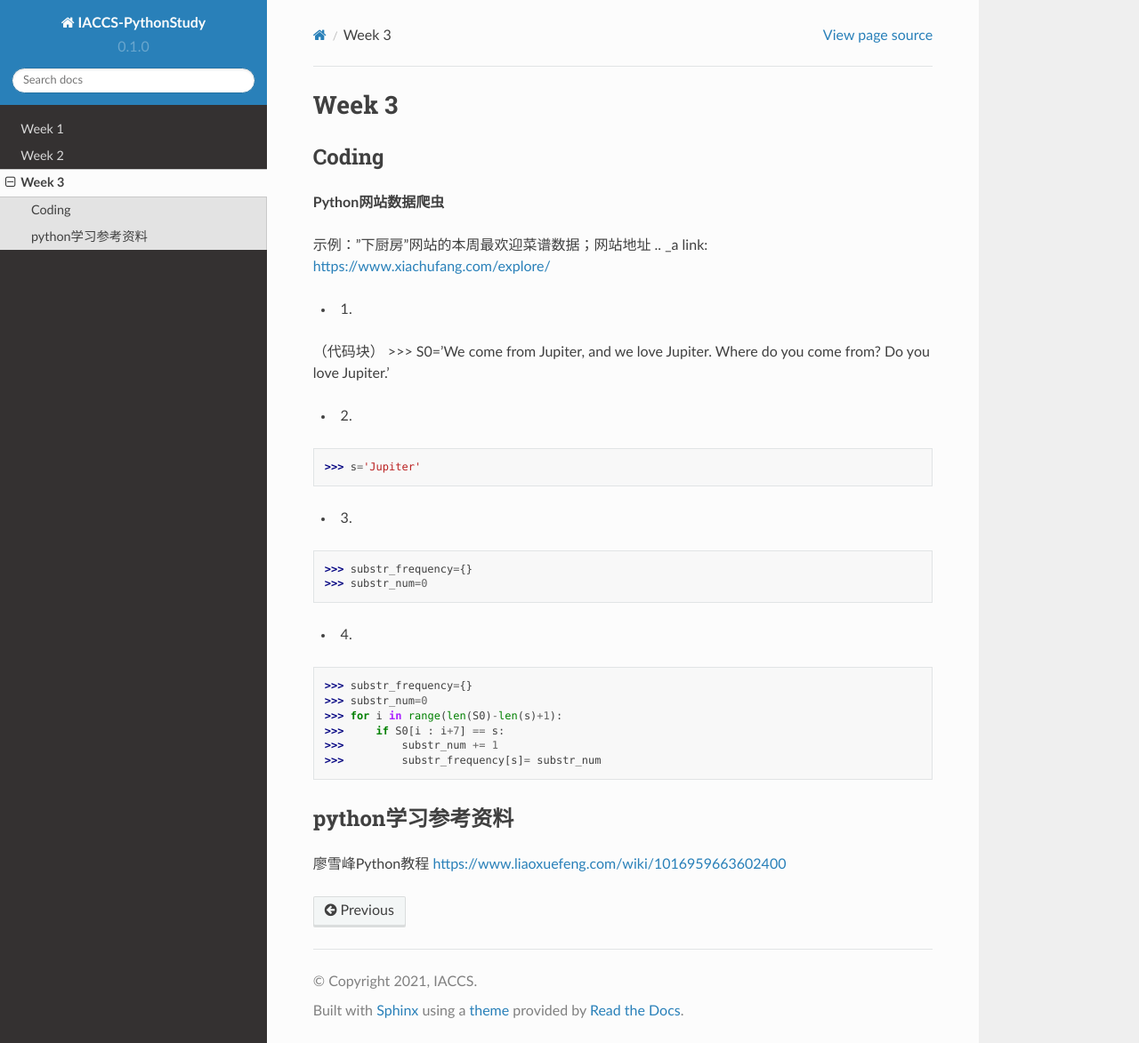
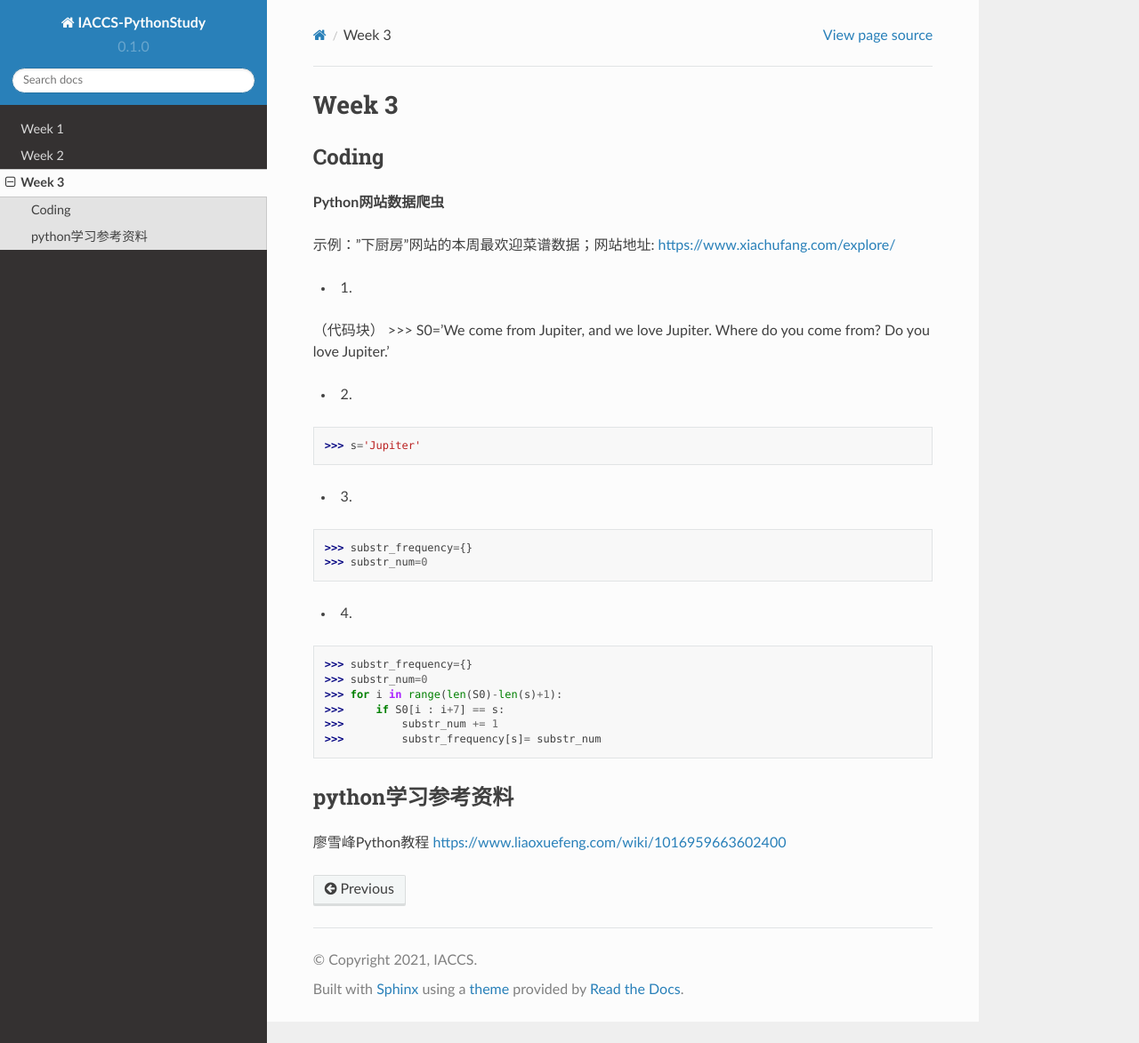
Before and after one commit to sandaowu/IACCS-Python-Study, a Sphinx documentation site: the page built from docs/source/study3.rst, in a window 1280 px wide and 1173 px high. Shown: the whole window at 89% size. Built offline with Sphinx 7.4.7 and the Read the Docs theme 2.0.0, drawn with Linux system fonts in a browser that asks for light colours.

Commit message:
Update study3.rst

```diff
--- a/docs/source/study3.rst
+++ b/docs/source/study3.rst
@@ -4,8 +4,7 @@ Coding
 ------------
 **Python网站数据爬虫**
 
-示例："下厨房"网站的本周最欢迎菜谱数据；网站地址
-.. _a link: https://www.xiachufang.com/explore/
+示例："下厨房"网站的本周最欢迎菜谱数据；网站地址: https://www.xiachufang.com/explore/
 
 * 1.
 （代码块）
```
